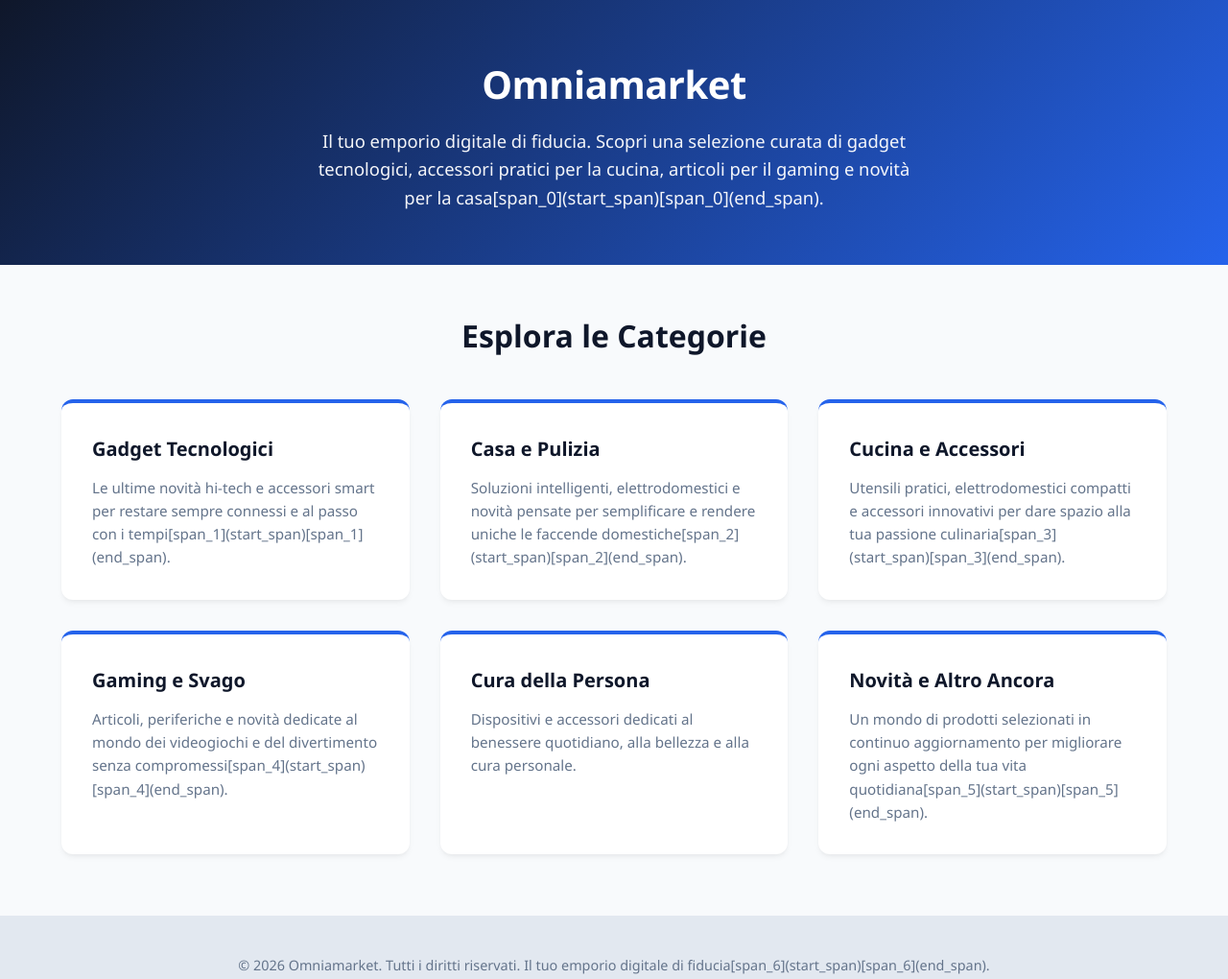
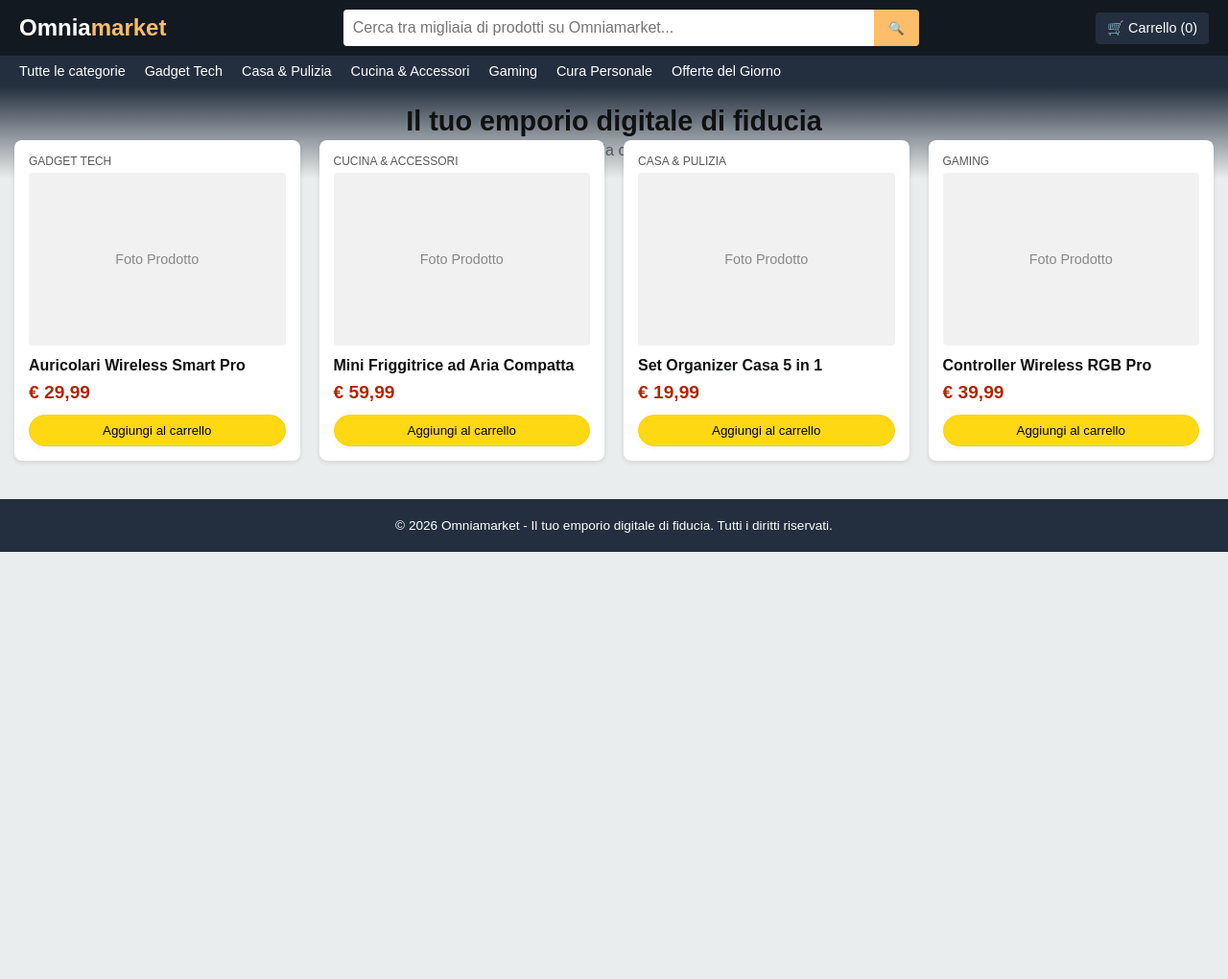
Before and after one commit to moneyforlifeek21-code/Omniamarket, a plain HTML site: page index.html in a window 1280 px wide. Shown: the whole page at 96% size. After the commit the page ends 800 px from the top, so only its background shows below. Drawn offline with Linux system fonts and the light colour scheme.

Commit message:
Update index.html

```diff
--- a/index.html
+++ b/index.html
@@ -6,127 +6,278 @@
     <title>Omniamarket - Il tuo emporio digitale di fiducia</title>
     <style>
         :root {
-            --primary: #0f172a;
-            --accent: #2563eb;
-            --bg: #f8fafc;
-            --card-bg: #ffffff;
-            --text: #334155;
-            --text-light: #64748b;
+            --amazon-dark: #131921;
+            --amazon-light: #232f3e;
+            --amazon-yellow: #febd69;
+            --amazon-orange: #f3a847;
+            --bg-color: #eaeded;
+            --text-main: #0f1111;
+            --white: #ffffff;
         }
         * {
             margin: 0;
             padding: 0;
             box-sizing: border-box;
-            font-family: 'Segoe UI', system-ui, -apple-system, sans-serif;
+            font-family: Arial, sans-serif;
         }
         body {
-            background-color: var(--bg);
-            color: var(--text);
-            line-height: 1.6;
+            background-color: var(--bg-color);
+            color: var(--text-main);
         }
+        /* Header stile Amazon */
         header {
-            background: linear-gradient(135deg, var(--primary), var(--accent));
-            color: white;
+            background-color: var(--amazon-dark);
+            color: var(--white);
+            padding: 10px 20px;
+            display: flex;
+            flex-direction: column;
+            gap: 10px;
+        }
+        .header-top {
+            display: flex;
+            justify-content: space-between;
+            align-items: center;
+        }
+        .logo {
+            font-size: 1.5rem;
+            font-weight: bold;
+            color: var(--white);
+            text-decoration: none;
+        }
+        .logo span {
+            color: var(--amazon-yellow);
+        }
+        .search-bar {
+            display: flex;
+            flex: 1;
+            max-width: 600px;
+            margin: 0 15px;
+        }
+        .search-bar input {
+            width: 100%;
+            padding: 10px;
+            border: none;
+            border-radius: 4px 0 0 4px;
+            font-size: 1rem;
+            outline: none;
+        }
+        .search-bar button {
+            background-color: var(--amazon-yellow);
+            border: none;
+            padding: 0 15px;
+            border-radius: 0 4px 4px 0;
+            cursor: pointer;
+            font-weight: bold;
+        }
+        .cart-info {
+            font-size: 0.9rem;
+            cursor: pointer;
+            background: var(--amazon-light);
+            padding: 8px 12px;
+            border-radius: 4px;
+        }
+        /* Barra di navigazione categorie */
+        nav {
+            background-color: var(--amazon-light);
+            padding: 8px 20px;
+            display: flex;
+            gap: 20px;
+            overflow-x: auto;
+            white-space: nowrap;
+            font-size: 0.9rem;
+        }
+        nav a {
+            color: var(--white);
+            text-decoration: none;
+            cursor: pointer;
+        }
+        nav a:hover {
+            color: var(--amazon-yellow);
+        }
+        /* Banner principale */
+        .hero {
+            background: linear-gradient(to bottom, #232f3e, #eaeded);
+            padding: 20px;
             text-align: center;
-            padding: 3.5rem 1rem;
         }
-        header h1 {
-            font-size: 2.5rem;
-            margin-bottom: 0.75rem;
-            letter-spacing: -0.5px;
+        .hero h1 {
+            font-size: 1.8rem;
+            color: #0f1111;
+            margin-bottom: 5px;
         }
-        header p {
-            font-size: 1.15rem;
-            max-width: 650px;
-            margin: 0 auto;
-            opacity: 0.95;
+        .hero p {
+            color: #565959;
+            font-size: 1rem;
         }
+        /* Griglia Prodotti */
         .container {
-            max-width: 1200px;
-            margin: 3rem auto;
-            padding: 0 1.5rem;
-        }
-        .section-title {
-            text-align: center;
-            margin-bottom: 2.5rem;
-            font-size: 2rem;
-            color: var(--primary);
+            max-width: 1300px;
+            margin: -40px auto 20px auto;
+            padding: 0 15px;
+            position: relative;
+            z-index: 10;
         }
         .grid {
             display: grid;
-            grid-template-columns: repeat(auto-fit, minmax(280px, 1fr));
-            gap: 2rem;
+            grid-template-columns: repeat(auto-fit, minmax(240px, 1fr));
+            gap: 20px;
         }
-        .card {
-            background: var(--card-bg);
-            padding: 2rem;
-            border-radius: 12px;
-            box-shadow: 0 4px 6px -1px rgba(0, 0, 0, 0.05), 0 2px 4px -1px rgba(0, 0, 0, 0.03);
-            transition: transform 0.2s ease, box-shadow 0.2s ease;
-            border-top: 4px solid var(--accent);
+        .product-card {
+            background: var(--white);
+            border-radius: 8px;
+            padding: 15px;
+            box-shadow: 0 2px 5px rgba(0,0,0,0.1);
+            display: flex;
+            flex-direction: column;
+            justify-content: space-between;
         }
-        .card:hover {
-            transform: translateY(-5px);
-            box-shadow: 0 10px 15px -3px rgba(0, 0, 0, 0.08);
+        .product-image {
+            width: 100%;
+            height: 180px;
+            background-color: #f1f1f1;
+            border-radius: 4px;
+            display: flex;
+            align-items: center;
+            justify-content: center;
+            color: #888;
+            font-size: 0.9rem;
+            margin-bottom: 12px;
         }
-        .card h3 {
-            margin-bottom: 0.75rem;
-            color: var(--primary);
-            font-size: 1.25rem;
+        .product-title {
+            font-size: 1rem;
+            font-weight: 600;
+            margin-bottom: 8px;
+            color: var(--text-main);
         }
-        .card p {
-            color: var(--text-light);
-            font-size: 0.95rem;
+        .product-category {
+            font-size: 0.75rem;
+            color: #565959;
+            text-transform: uppercase;
+            margin-bottom: 5px;
         }
+        .product-price {
+            font-size: 1.2rem;
+            font-weight: bold;
+            color: #B12704;
+            margin-bottom: 12px;
+        }
+        .buy-btn {
+            background-color: #ffd814;
+            border: 1px solid #fcd200;
+            border-radius: 20px;
+            padding: 8px;
+            width: 100%;
+            cursor: pointer;
+            font-weight: 500;
+            box-shadow: 0 2px 5px rgba(0,0,0,0.05);
+            transition: background 0.2s;
+        }
+        .buy-btn:hover {
+            background-color: #f7ca00;
+        }
+        /* Footer */
         footer {
+            background-color: var(--amazon-light);
+            color: var(--white);
             text-align: center;
-            padding: 2.5rem;
-            background: #e2e8f0;
-            color: var(--text-light);
-            margin-top: 4rem;
-            font-size: 0.9rem;
+            padding: 20px;
+            margin-top: 40px;
+            font-size: 0.85rem;
         }
     </style>
 </head>
 <body>
 
+    <!-- Header -->
     <header>
-        <h1>Omniamarket</h1>
-        <p>Il tuo emporio digitale di fiducia. Scopri una selezione curata di gadget tecnologici, accessori pratici per la cucina, articoli per il gaming e novità per la casa[span_0](start_span)[span_0](end_span).</p>
+        <div class="header-top">
+            <a href="#" class="logo">Omnia<span>market</span></a>
+            <div class="search-bar">
+                <input type="text" placeholder="Cerca tra migliaia di prodotti su Omniamarket...">
+                <button>🔍</button>
+            </div>
+            <div class="cart-info">🛒 Carrello (0)</div>
+        </div>
     </header>
 
+    <!-- Menu Categorie -->
+    <nav>
+        <a>Tutte le categorie</a>
+        <a>Gadget Tech</a>
+        <a>Casa & Pulizia</a>
+        <a>Cucina & Accessori</a>
+        <a>Gaming</a>
+        <a>Cura Personale</a>
+        <a>Offerte del Giorno</a>
+    </nav>
+
+    <!-- Sottotitolo -->
+    <div class="hero">
+        <h1>Il tuo emporio digitale di fiducia</h1>
+        <p>Gadget, tecnologia, articoli per la casa e novità selezionate per te.</p>
+    </div>
+
+    <!-- Catalogo Prodotti -->
     <div class="container">
-        <h2 class="section-title">Esplora le Categorie</h2>
         <div class="grid">
-            <div class="card">
-                <h3>Gadget Tecnologici</h3>
-                <p>Le ultime novità hi-tech e accessori smart per restare sempre connessi e al passo con i tempi[span_1](start_span)[span_1](end_span).</p>
+
+            <!-- Prodotto 1 -->
+            <div class="product-card">
+                <div>
+                    <div class="product-category">Gadget Tech</div>
+                    <div class="product-image">Foto Prodotto</div>
+                    <div class="product-title">Auricolari Wireless Smart Pro</div>
+                </div>
+                <div>
+                    <div class="product-price">€ 29,99</div>
+                    <button class="buy-btn" onclick="alert('Prodotto aggiunto al carrello!')">Aggiungi al carrello</button>
+                </div>
             </div>
-            <div class="card">
-                <h3>Casa e Pulizia</h3>
-                <p>Soluzioni intelligenti, elettrodomestici e novità pensate per semplificare e rendere uniche le faccende domestiche[span_2](start_span)[span_2](end_span).</p>
+
+            <!-- Prodotto 2 -->
+            <div class="product-card">
+                <div>
+                    <div class="product-category">Cucina & Accessori</div>
+                    <div class="product-image">Foto Prodotto</div>
+                    <div class="product-title">Mini Friggitrice ad Aria Compatta</div>
+                </div>
+                <div>
+                    <div class="product-price">€ 59,99</div>
+                    <button class="buy-btn" onclick="alert('Prodotto aggiunto al carrello!')">Aggiungi al carrello</button>
+                </div>
             </div>
-            <div class="card">
-                <h3>Cucina e Accessori</h3>
-                <p>Utensili pratici, elettrodomestici compatti e accessori innovativi per dare spazio alla tua passione culinaria[span_3](start_span)[span_3](end_span).</p>
+
+            <!-- Prodotto 3 -->
+            <div class="product-card">
+                <div>
+                    <div class="product-category">Casa & Pulizia</div>
+                    <div class="product-image">Foto Prodotto</div>
+                    <div class="product-title">Set Organizer Casa 5 in 1</div>
+                </div>
+                <div>
+                    <div class="product-price">€ 19,99</div>
+                    <button class="buy-btn" onclick="alert('Prodotto aggiunto al carrello!')">Aggiungi al carrello</button>
+                </div>
             </div>
-            <div class="card">
-                <h3>Gaming e Svago</h3>
-                <p>Articoli, periferiche e novità dedicate al mondo dei videogiochi e del divertimento senza compromessi[span_4](start_span)[span_4](end_span).</p>
+
+            <!-- Prodotto 4 -->
+            <div class="product-card">
+                <div>
+                    <div class="product-category">Gaming</div>
+                    <div class="product-image">Foto Prodotto</div>
+                    <div class="product-title">Controller Wireless RGB Pro</div>
+                </div>
+                <div>
+                    <div class="product-price">€ 39,99</div>
+                    <button class="buy-btn" onclick="alert('Prodotto aggiunto al carrello!')">Aggiungi al carrello</button>
+                </div>
             </div>
-            <div class="card">
-                <h3>Cura della Persona</h3>
-                <p>Dispositivi e accessori dedicati al benessere quotidiano, alla bellezza e alla cura personale.</p>
-            </div>
-            <div class="card">
-                <h3>Novità e Altro Ancora</h3>
-                <p>Un mondo di prodotti selezionati in continuo aggiornamento per migliorare ogni aspetto della tua vita quotidiana[span_5](start_span)[span_5](end_span).</p>
-            </div>
+
         </div>
     </div>
 
     <footer>
-        <p>&copy; 2026 Omniamarket. Tutti i diritti riservati. Il tuo emporio digitale di fiducia[span_6](start_span)[span_6](end_span).</p>
+        <p>&copy; 2026 Omniamarket - Il tuo emporio digitale di fiducia. Tutti i diritti riservati.</p>
     </footer>
 
 </body>
```
